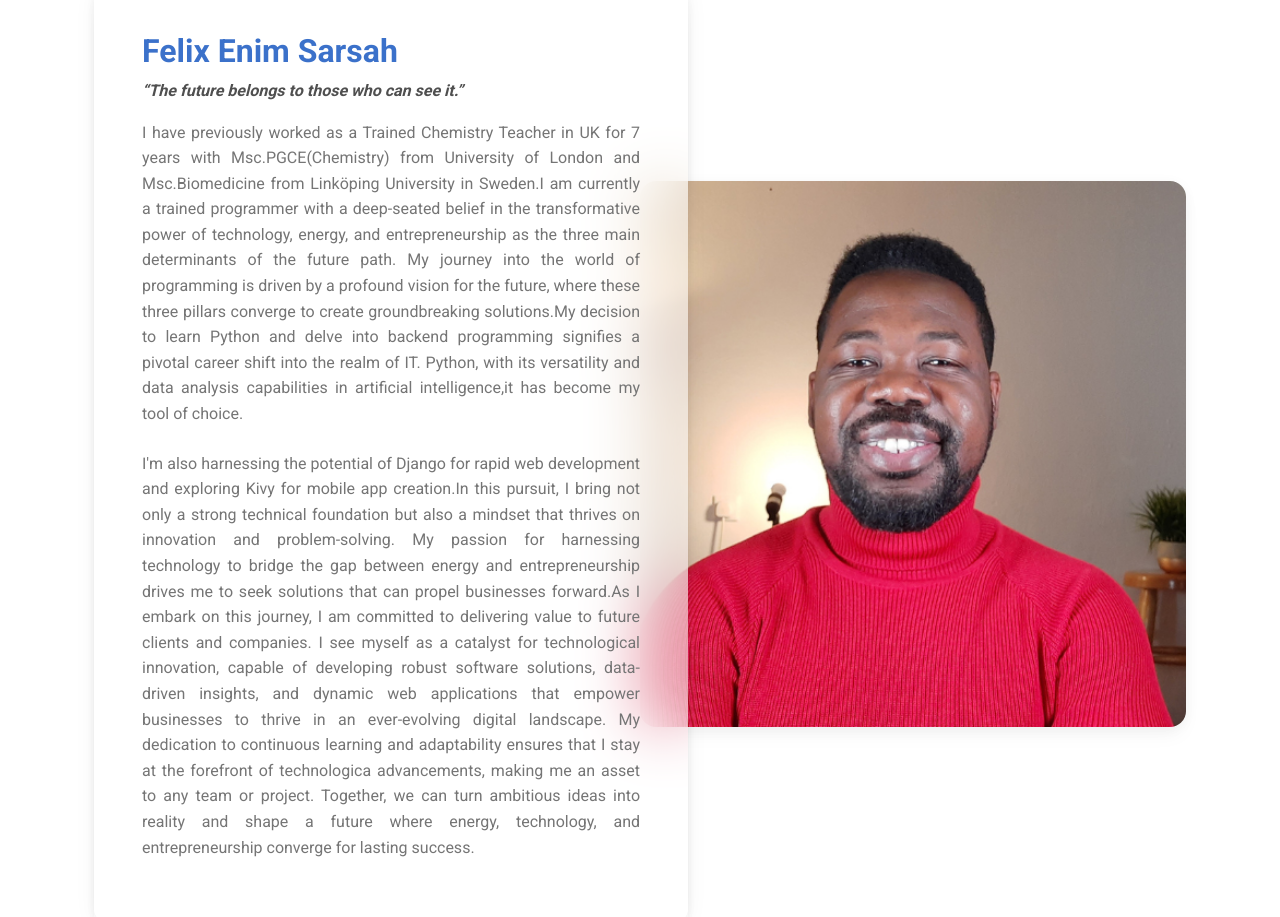
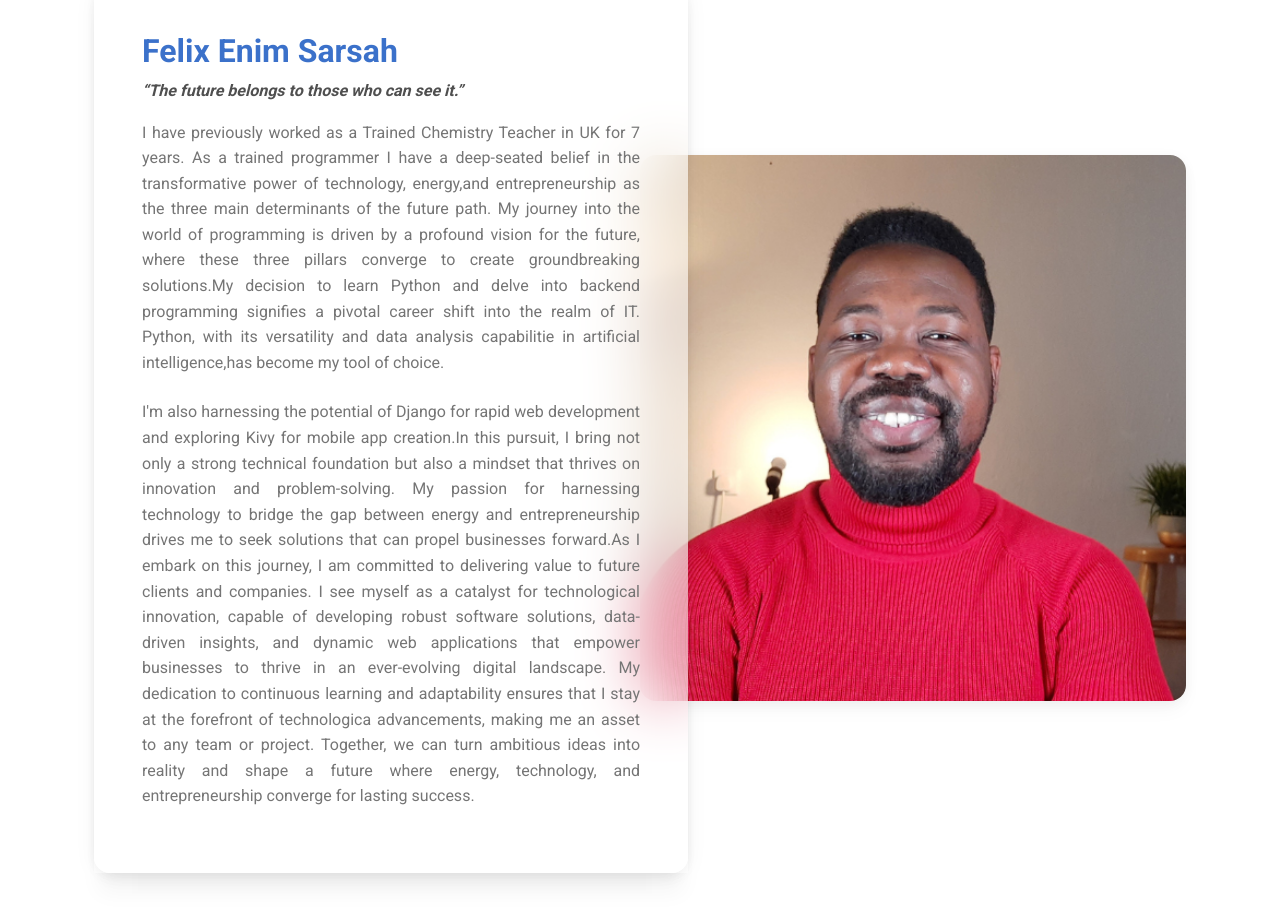
Before and after one commit to Enimbuild/github-portfolio, a website: page index.html in a window 1280 px wide. Shown: the part 1760-2677 px from the top of the page. Drawn offline with Linux system fonts and the light colour scheme.

Commit message:
Udates today

```diff
--- a/index.html
+++ b/index.html
@@ -702,17 +702,15 @@
                 <p class="fw-bold"><em>“The future belongs to those who can see it.”</em></p>
 
                 <p class="text-muted mb-4" style="text-align: justify;">
-                    I have previously worked as a Trained Chemistry Teacher in UK for 7 years
-                    with Msc.PGCE(Chemistry) from University of London and Msc.Biomedicine
-                    from Linköping University in Sweden.I am currently a trained programmer
-                    with a deep-seated belief in the transformative power of technology, energy,
-                    and entrepreneurship as the three main determinants of the future path.
-                    My journey into the world of programming is driven by a profound vision
-                    for the future, where these three pillars converge to create groundbreaking
-                    solutions.My decision to learn Python and delve into backend programming
-                    signifies a pivotal career shift into the realm of IT. Python,
-                    with its versatility and data analysis capabilities in artificial
-                    intelligence,it has become my tool of choice.
+                    I have previously worked as a Trained Chemistry Teacher in UK for 7 years.
+                    As a trained programmer I have a deep-seated belief in the transformative
+                    power of technology, energy,and entrepreneurship as the three main
+                    determinants of the future path. My journey into the world of programming
+                    is driven by a profound vision for the future, where these three pillars
+                    converge to create groundbreaking solutions.My decision to learn Python
+                    and delve into backend programming signifies a pivotal career shift into
+                    the realm of IT. Python, with its versatility and data analysis capabilitie
+                    in artificial intelligence,has become my tool of choice.
                 </p>
                 <p class="text-muted" style="text-align: justify;">
 
```
